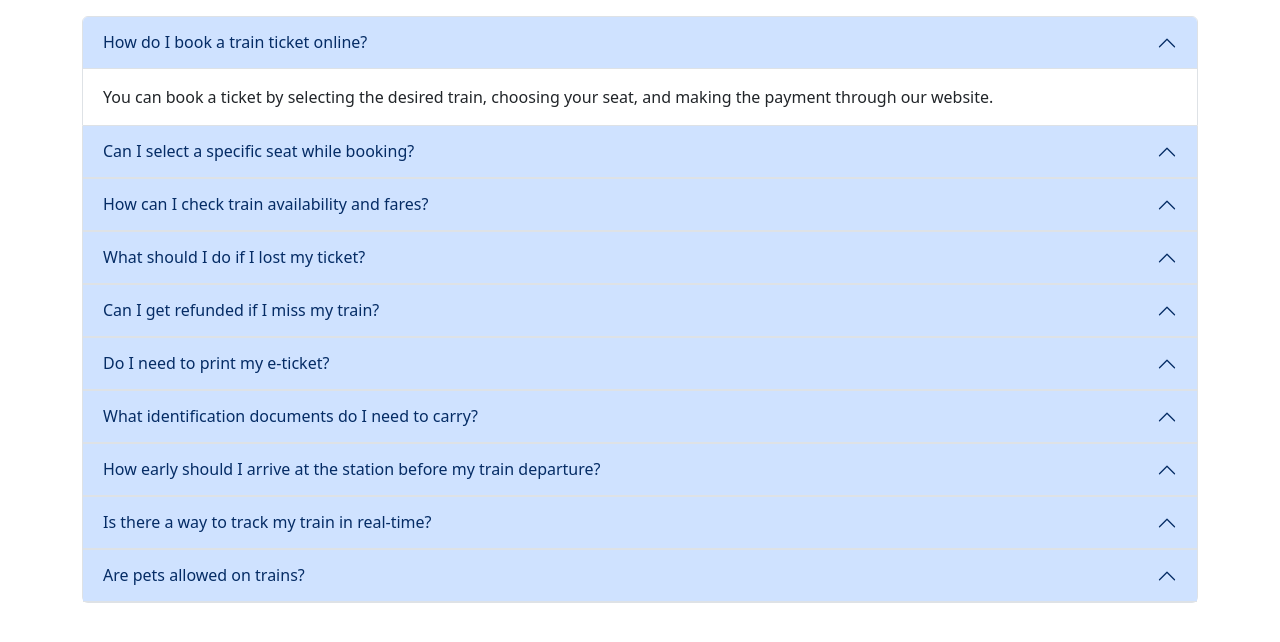
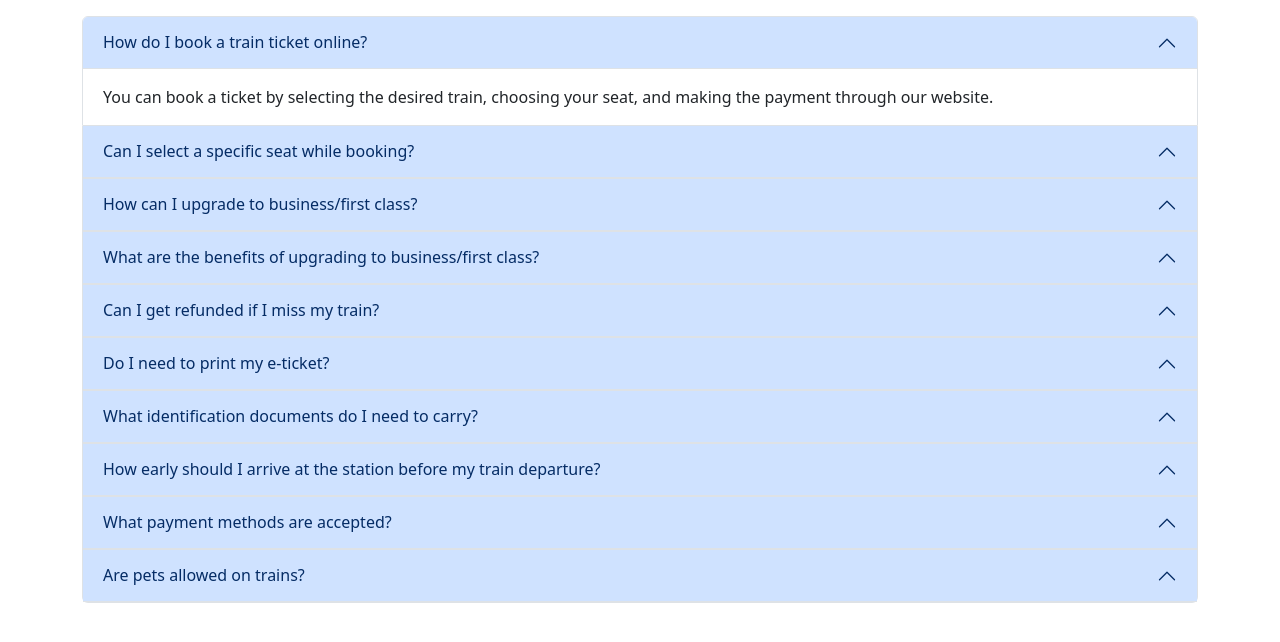
Before and after one commit to ayyesha44/Bus-Ticketing-System, a Flask app: page /faq in a window 1280 px wide. Shown: the part 56-698 px from the top of the page. Run offline with Flask 3, Linux system fonts and the light colour scheme.

Commit message:
change faq questions

```diff
--- a/app/templates/faq.html
+++ b/app/templates/faq.html
@@ -33,13 +33,13 @@
   <div class="accordion-item">
     <h2 class="accordion-header">
       <button class="accordion-button" type="button" data-bs-toggle="collapse" data-bs-target="#collapseThree" aria-expanded="false" aria-controls="collapseThree">
-        How can I check train availability and fares?
+        How can I upgrade to business/first class?
       </button>
     </h2>
     <div id="collapseThree" class="accordion-collapse collapse" data-bs-parent="#accordionExample">
       <div class="accordion-body">
-        You can check availability and fares by entering your departure and arrival stations, along with the travel date,
-        on our homepage.
+        This can be done while selecting your seat. Our customers are given the option to select between economy, business
+        and first class.
       </div>
     </div>
   </div>
@@ -47,14 +47,16 @@
   <div class="accordion-item">
     <h2 class="accordion-header">
       <button class="accordion-button" type="button" data-bs-toggle="collapse" data-bs-target="#collapseFour" aria-expanded="false" aria-controls="collapseFour">
-        What should I do if I lost my ticket?
+        What are the benefits of upgrading to business/first class?
       </button>
     </h2>
     <div id="collapseFour" class="accordion-collapse collapse" data-bs-parent="#accordionExample">
       <div class="accordion-body">
-        If you lose your ticket, you can reprint or download a copy by logging into your account. Feel free to email our
-        support team <strong>train2trainsupport@gmail.com</strong> for any further assistance should it be required.
-        Be sure to provide your booking details and any relevant identification in the email.
+        Our customers who ride in first or business class enjoy exclusive services and amenities. Passengers in both of
+        seat classes have access to unlimited complimentary refreshments <strong>(coffee, tea, soft drinks, granola bars
+        and crisps)</strong> as well as larger, more comfortable seats. However, <strong>only first class riders</strong>
+        are rewarded with enhanced luggage storage that can fit more bags and suitcases, along with access to power
+        sockets and free Wi-Fi.
       </div>
     </div>
   </div>
@@ -115,13 +117,13 @@
   <div class="accordion-item">
     <h2 class="accordion-header">
       <button class="accordion-button" type="button" data-bs-toggle="collapse" data-bs-target="#collapseNine" aria-expanded="false" aria-controls="collapseNine">
-        Is there a way to track my train in real-time?
+        What payment methods are accepted?
       </button>
     </h2>
     <div id="collapseNine" class="accordion-collapse collapse" data-bs-parent="#accordionExample">
       <div class="accordion-body">
-        Yes, real-time train tracking is available on our website. Simply enter your train number to view its live
-        location
+        We currently accept only Mastercard and Visa for payment. Unfortunately, we do not support other payment
+        methods at this time.
       </div>
     </div>
   </div>
```
